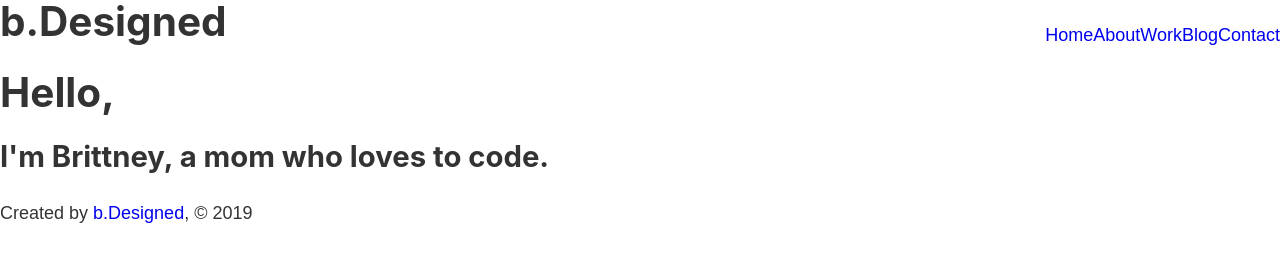
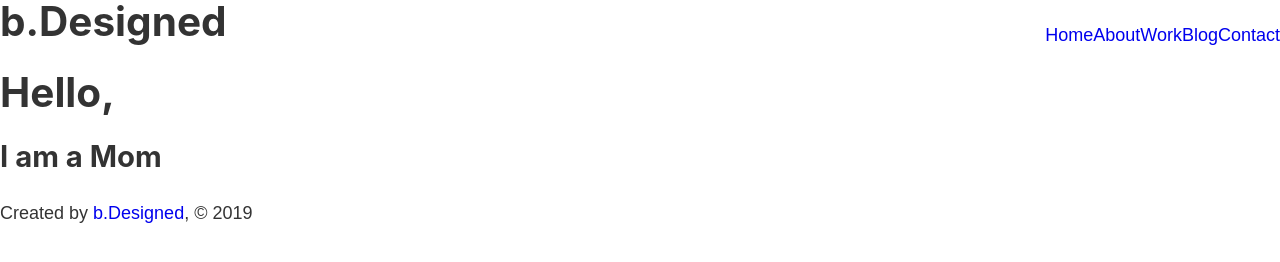
Before and after one commit to brittneypostma/b.Designed, a Gatsby site: page / in a window 1280 px wide. Built offline with nearby package versions, Linux system fonts and the light colour scheme; Gatsby itself is replaced by a stand-in of ours.

Commit message:
added changing text to homepage

```diff
--- a/src/pages/about.js
+++ b/src/pages/about.js
@@ -3,8 +3,10 @@ import Layout from "../components/layout"
 
 const AboutPage = () => (
   <Layout>
-    <h1>About</h1>
-    <h2>I am a mom to 3 wonderful children and I love coding.</h2>
+    <h1>About Me</h1>
+    <h2>
+      I am a mom of <b>three</b> wonderful children{" "}
+    </h2>
   </Layout>
 )
 
--- a/src/pages/index.js
+++ b/src/pages/index.js
@@ -3,11 +3,42 @@ import Layout from "../components/layout"
 
 import "../styles/index.scss"
 
-const IndexPage = () => (
-  <Layout>
-    <h1>Hello,</h1>
-    <h2>I'm Brittney, a mom who loves to code.</h2>
-  </Layout>
-)
+const changingTextArray = [
+  "Mom",
+  "Developer",
+  "Designer",
+  "Marketer",
+  "Freelancer",
+]
+class IndexPage extends React.Component {
+  constructor() {
+    super()
+    this.state = { textIdx: 0 }
+  }
+
+  componentDidMount() {
+    this.timeout = setInterval(() => {
+      let curIdx = this.state.textIdx
+      this.setState({ textIdx: curIdx + 1 })
+    }, 1000)
+  }
+
+  componentWillUnmount() {
+    clearInterval(this.timeout)
+  }
+
+  render() {
+    let changingText =
+      changingTextArray[this.state.textIdx % changingTextArray.length]
+    return (
+      <Layout>
+        <h1>Hello,</h1>
+        <h2>
+          I am a <span className="changing-text">{changingText}</span>
+        </h2>
+      </Layout>
+    )
+  }
+}
 
 export default IndexPage
--- a/src/styles/index.scss
+++ b/src/styles/index.scss
@@ -1,3 +1,5 @@
+/* My CSS*/
+
 /* Reset provided by https://github.com/gatsbyjs/gatsby-starter-blog via MIT license */
 
 html {
```
